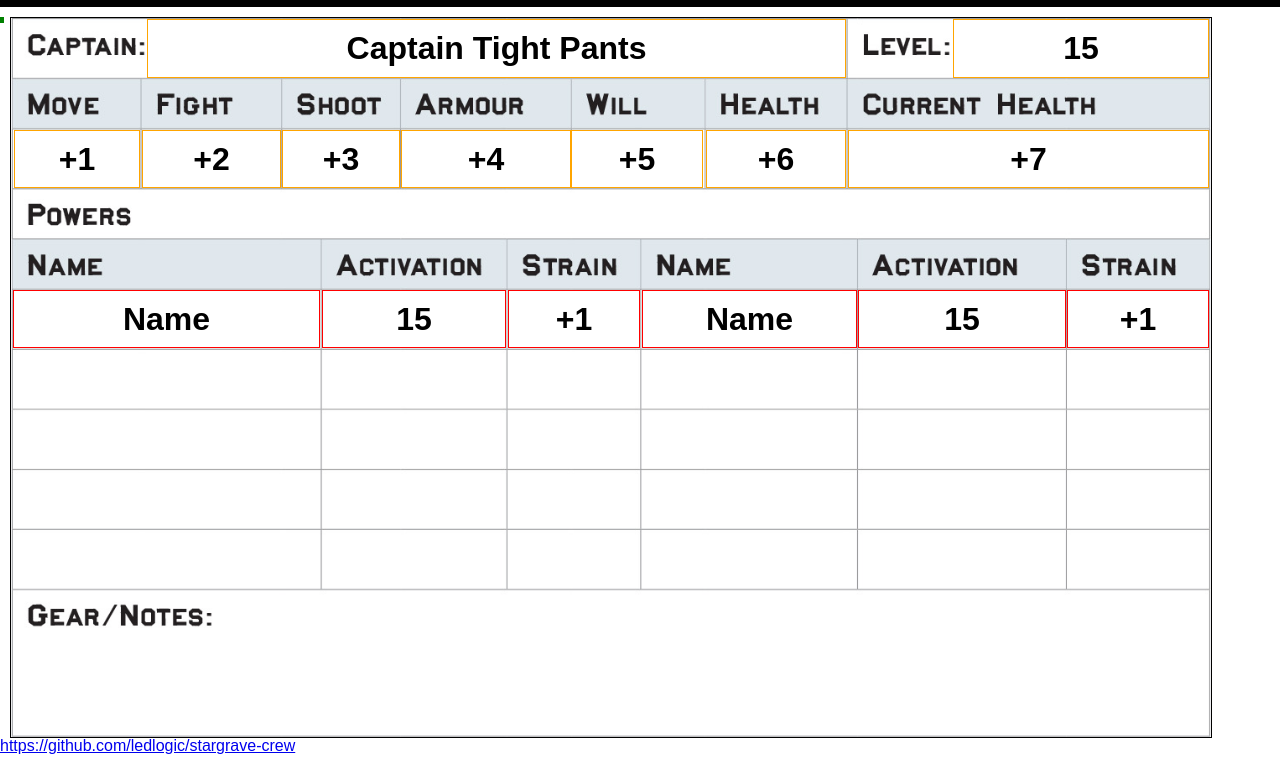
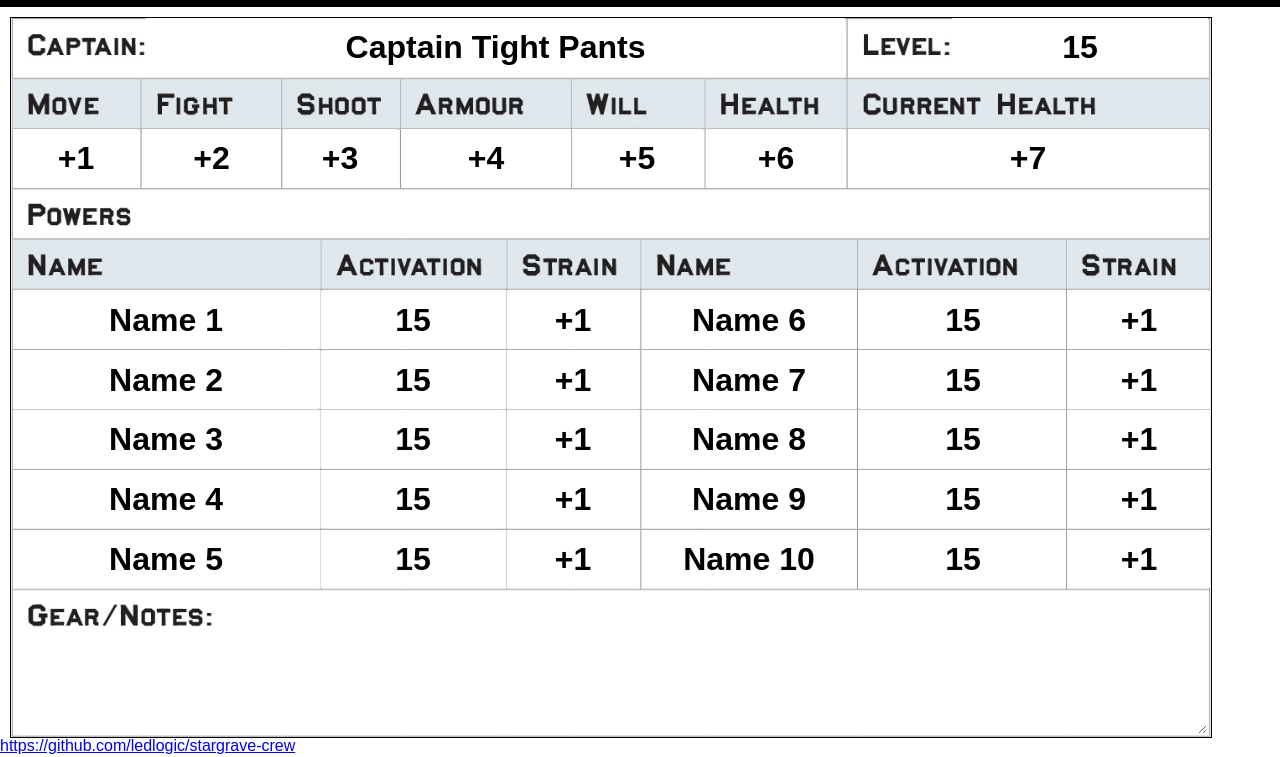
Before and after one commit to ledlogic/stargrave-crew, a plain HTML site: page index.html in a window 1280 px wide. Shown: the part 43-800 px from the top of the page. Drawn offline with Linux system fonts and the light colour scheme.

Commit message:
Updated captain fields

```diff
--- a/css/sg-power.css
+++ b/css/sg-power.css
@@ -1,19 +1,15 @@
-.crew-powers {
-	border: 1px solid green;
+.crew.crew-captain .crew-powers {
 	position: absolute;
 	top: 10px;
 	left: 0;
 }
-.crew-powers span {
+.crew.crew-captain .crew-powers span {
 	margin:0 10px 0 10px;
 	font-size: 0.9em;
 	font-weight: bold;
 }
-.crew-power {
-	border: 1px solid green;
-}
 .power {
-	border: 1px solid red;
+	border: 1px solid transparent;
 	font-size: 200%;
 	font-weight: bold;
 	height: 54px;
@@ -21,33 +17,71 @@
 	text-align: center;
 	width: 100px;
 }
-.power.power-name {
-	top: 272px;
-	left: 12px;
-	width: 301px;
+.crew.crew-captain .crew-power-1 .power,
+.crew.crew-captain .crew-power-6 .power {
+	top: 274px;
 }
-.power.power-activation {
-	top: 272px;
+.crew.crew-captain .crew-power-2 .power,
+.crew.crew-captain .crew-power-7 .power {
+	top: 334px;
+}
+.crew.crew-captain .crew-power-3 .power,
+.crew.crew-captain .crew-power-8 .power {
+	top: 393px;
+}
+.crew.crew-captain .crew-power-4 .power,
+.crew.crew-captain .crew-power-9 .power {
+	top: 453px;
+}
+.crew.crew-captain .crew-power-5 .power,
+.crew.crew-captain .crew-power-10 .power {
+	top: 513px;
+}
+.crew.crew-captain .crew-power-1 .power.power-name,
+.crew.crew-captain .crew-power-2 .power.power-name,
+.crew.crew-captain .crew-power-3 .power.power-name,
+.crew.crew-captain .crew-power-4 .power.power-name,
+.crew.crew-captain .crew-power-5 .power.power-name {
+	left: 14px;
+	width: 298px;
+}
+.crew.crew-captain .crew-power-1 .power.power-activation,
+.crew.crew-captain .crew-power-2 .power.power-activation,
+.crew.crew-captain .crew-power-3 .power.power-activation,
+.crew.crew-captain .crew-power-4 .power.power-activation,
+.crew.crew-captain .crew-power-5 .power.power-activation {
 	left: 321px;
 	width: 178px;
 }
-.power.power-strain {
-	top: 272px;
+.crew.crew-captain .crew-power-1 .power.power-strain,
+.crew.crew-captain .crew-power-2 .power.power-strain,
+.crew.crew-captain .crew-power-3 .power.power-strain,
+.crew.crew-captain .crew-power-4 .power.power-strain,
+.crew.crew-captain .crew-power-5 .power.power-strain {
 	left: 507px;
 	width: 126px;
 }
-.crew-power-right .power.power-name {
-	top: 272px;
-	left: 641px;
-	width: 209px;
+.crew.crew-captain .crew-power-6 .power.power-name,
+.crew.crew-captain .crew-power-7 .power.power-name,
+.crew.crew-captain .crew-power-8 .power.power-name,
+.crew.crew-captain .crew-power-9 .power.power-name,
+.crew.crew-captain .crew-power-10 .power.power-name {
+	left: 642px;
+	width: 208px;
 }
-.crew-power-right .power.power-activation {
-	top: 272px;
-	left: 857px;
-	width: 202px;
+.crew.crew-captain .crew-power-6 .power.power-activation,
+.crew.crew-captain .crew-power-7 .power.power-activation,
+.crew.crew-captain .crew-power-8 .power.power-activation,
+.crew.crew-captain .crew-power-9 .power.power-activation,
+.crew.crew-captain .crew-power-10 .power.power-activation {
+	left: 860px;
+	width: 200px;
 }
-.crew-power-right .power.power-strain {
-	top: 272px;
-	left: 1066px;
+.crew.crew-captain .crew-power-6 .power.power-strain,
+.crew.crew-captain .crew-power-7 .power.power-strain,
+.crew.crew-captain .crew-power-8 .power.power-strain,
+.crew.crew-captain .crew-power-9 .power.power-strain,
+.crew.crew-captain .crew-power-10 .power.power-strain {
+	left: 1068px;
 	width: 136px;
 }
--- a/css/sg-stat.css
+++ b/css/sg-stat.css
@@ -16,64 +16,70 @@
 	font-weight: bold;
 }
 .crew-stat {
-	border: 1px solid green;
 	position: absolute;
 	top: 10px;
 	left: 0;
 }
 .stat {
-	border: 1px solid orange;
+	border: 1px solid transparent;
 	font-size: 200%;
 	font-weight: bold;
 	height: 54px;
 	position: absolute;
 	text-align: center;
-	width: 100px;
 }
-.stat.stat-name {
+.crew.crew-captain .stat.stat-name {
 	height: 55px;
 	top: 1px;
 	left: 146px;
 	width: 693px;
 }
-.stat.stat-level {
+.crew.crew-captain .stat.stat-level {
 	height: 55px;
 	top: 1px;
 	left: 952px;
 	width: 250px;
 }
-.stat.stat-move {
+.crew.crew-captain .stat.stat-move {
 	top: 112px;
 	left: 13px;
 	width: 120px;
 }
-.stat.stat-fight {
+.crew.crew-captain .stat.stat-fight {
 	top: 112px;
-	left: 141px;
+	left: 142px;
 	width: 133px;
 }
-.stat.stat-shoot {
+.crew.crew-captain .stat.stat-shoot {
 	top: 112px;
-	left: 281px;
-	width: 112px;
+	left: 283px;
+	width: 108px;
 }
-.stat.stat-armour {
+.crew.crew-captain .stat.stat-armour {
 	top: 112px;
-	left: 400px;
+	left: 401px;
 	width: 164px;
 }
-.stat.stat-will {
+.crew.crew-captain .stat.stat-will {
 	top: 112px;
-	left: 570px;
-	width: 126px;
+	left: 572px;
+	width: 124px;
 }
-.stat.stat-health-max {
+.crew.crew-captain .stat.stat-health-max {
 	top: 112px;
-	left: 705px;
+	left: 706px;
 	width: 134px;
 }
-.stat.stat-health-current {
+.crew.crew-captain .stat.stat-health-current {
 	top: 112px;
-	left: 847px;
-	width: 355px;
+	left: 848px;
+	width: 354px;
 }
+.crew.crew-captain .gear {
+	border: 1px solid transparent;
+	position: absolute;
+	left: 214px;
+	top: 584px;
+	height: 138px;
+	width: 988px;
+}
--- a/index.html
+++ b/index.html
@@ -37,17 +37,68 @@
 						<input class="stat stat-health-current" value="+7" />
 					</div>
 					<div class="crew-powers">
-						<div class="crew-power">
-							<input class="power power-name" value="Name" />
+						<div class="crew-power crew-power-1">
+							<input class="power power-name" value="Name 1" />
 							<input class="power power-activation" value="15" />
 							<input class="power power-strain" value="+1" />
 						</div>
-						<div class="crew-power crew-power-right">
-							<input class="power power-name" value="Name" />
+						<div class="crew-power crew-power-2">
+							<input class="power power-name" value="Name 2" />
+							<input class="power power-activation" value="15" />
+							<input class="power power-strain" value="+1" />
+						</div>
+						<div class="crew-power crew-power-3">
+							<input class="power power-name" value="Name 3" />
+							<input class="power power-activation" value="15" />
+							<input class="power power-strain" value="+1" />
+						</div>
+						<div class="crew-power crew-power-4">
+							<input class="power power-name" value="Name 4" />
+							<input class="power power-activation" value="15" />
+							<input class="power power-strain" value="+1" />
+						</div>
+						<div class="crew-power crew-power-5">
+							<input class="power power-name" value="Name 5" />
+							<input class="power power-activation" value="15" />
+							<input class="power power-strain" value="+1" />
+						</div>
+						<div class="crew-power crew-power-6">
+							<input class="power power-name" value="Name 6" />
+							<input class="power power-activation" value="15" />
+							<input class="power power-strain" value="+1" />
+						</div>
+						<div class="crew-power crew-power-7">
+							<input class="power power-name" value="Name 7" />
+							<input class="power power-activation" value="15" />
+							<input class="power power-strain" value="+1" />
+						</div>
+						<div class="crew-power crew-power-7">
+							<input class="power power-name" value="Name 7" />
+							<input class="power power-activation" value="15" />
+							<input class="power power-strain" value="+1" />
+						</div>
+						<div class="crew-power crew-power-8">
+							<input class="power power-name" value="Name 8" />
+							<input class="power power-activation" value="15" />
+							<input class="power power-strain" value="+1" />
+						</div>
+						<div class="crew-power crew-power-8">
+							<input class="power power-name" value="Name 8" />
+							<input class="power power-activation" value="15" />
+							<input class="power power-strain" value="+1" />
+						</div>
+						<div class="crew-power crew-power-9">
+							<input class="power power-name" value="Name 9" />
+							<input class="power power-activation" value="15" />
+							<input class="power power-strain" value="+1" />
+						</div>
+						<div class="crew-power crew-power-10">
+							<input class="power power-name" value="Name 10" />
 							<input class="power power-activation" value="15" />
 							<input class="power power-strain" value="+1" />
 						</div>
 					</div>
+					<textarea class="gear"></textarea>
 				</div>
 			</div>
 		</main>
```
Also changed, not shown: css/sg.css (line endings or trailing spaces).
